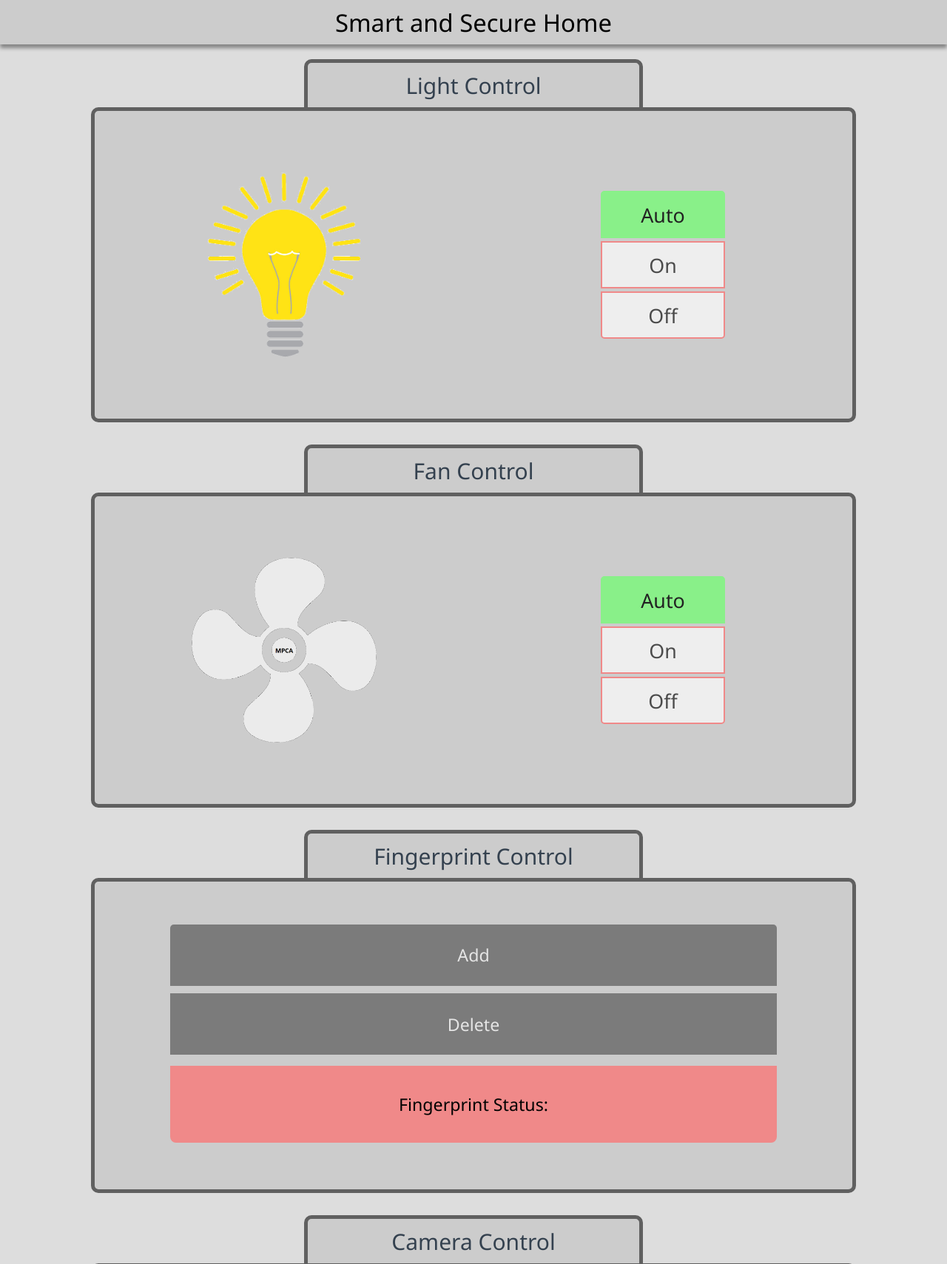
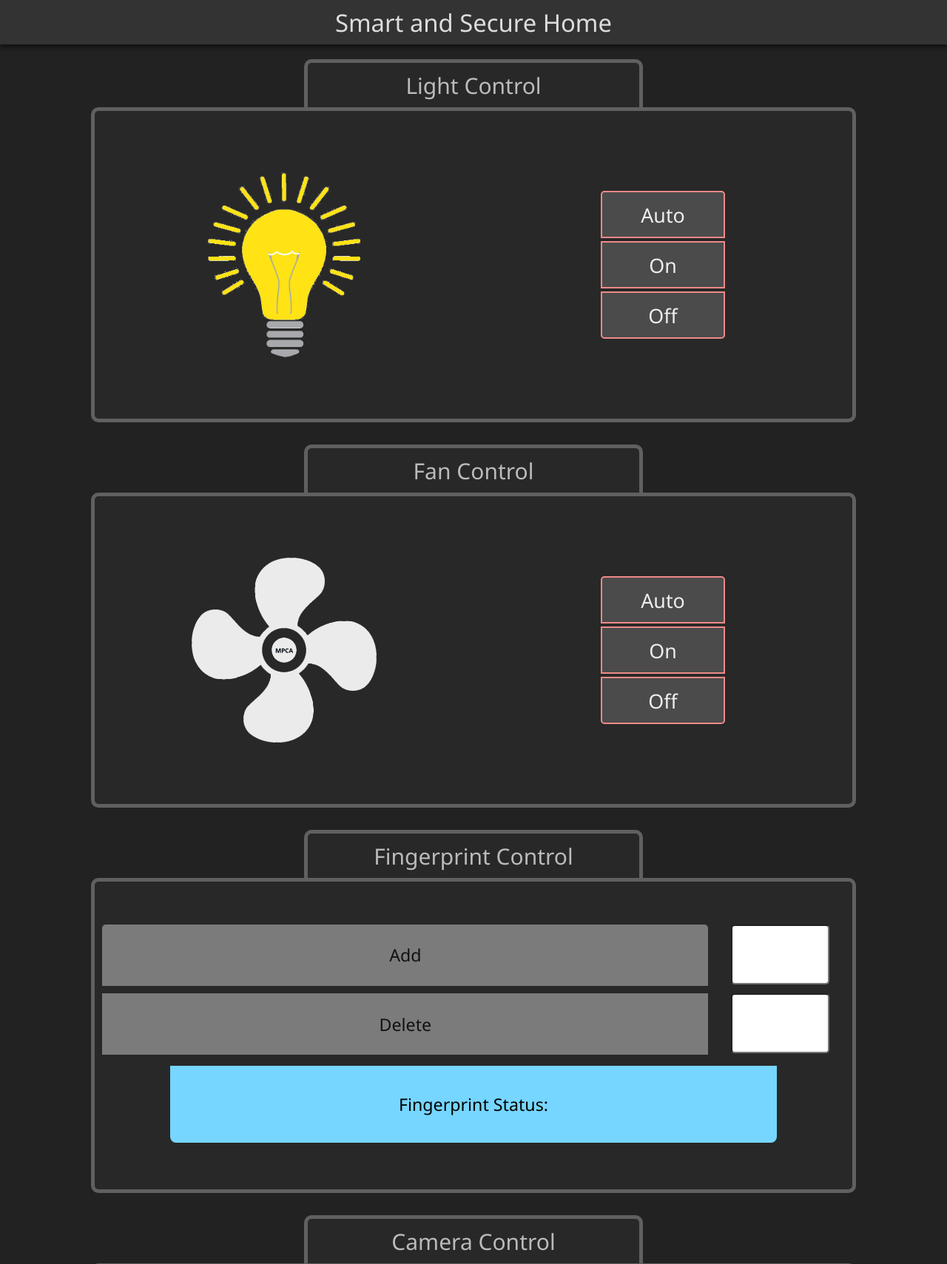
Before and after one commit to eswar-cv/python-flask-home-automation, a Flask app: page / in a window 1280 px wide. Shown: the top 1709 px of the page at 74% size. Run offline with Flask 2, Linux system fonts and the light colour scheme; parts of the project's set-up code (start-up, migrations or seed data) failed here and were passed over; some libraries are stand-ins or nearby versions.

Commit message:
added code for managing fingerprints

```diff
--- a/app.py
+++ b/app.py
@@ -33,7 +33,7 @@
         "status": "on", "mode": "auto"
     },
     "fingerprint": {
-        "status": "off", "mode": "None"
+        "last_event": None, "mode": "Checkikng for fingerprint"
     }
 }
 
@@ -89,13 +89,13 @@
     #         #SEND_DATA = False
     return Response(json.dumps(Data), mimetype='text/event-stream')
 
-@app.route("/setmode/<main>/<sub>")
-def showinfo(main, sub):
-    print(f"{main} --> {sub}")
-    ProcessMode(main, sub)
+@app.route("/setmode/<main>/<sub>/<number>")
+def showinfo(main, sub, number):
+    print(f"{main} --> {sub} --> {number}")
+    ProcessMode(main, sub, number)
     return {}
 
-def ProcessMode(main, sub):
+def ProcessMode(main, sub, number = -1):
     global Data
     if main in ["light", "fan"]:
         Data[main]["mode"] = sub
@@ -103,9 +103,14 @@
             Data[main]["status"] = sub
         if main == "light" and platform != "win32":
             SerialWrite(f"roomlight {sub}")
+    if main == ["fingerprint"]:
+        if number in range(0, 101):
+            Data["fingerprint"]["last"] = f"{sub} id {number}"
+            if platform != "win32":
+                SerialWrite(f"{main} {sub} a a {number}")
     SEND_DATA = True
 
-#!/usr/bin/env python3
+#!/usr/bin/env python3hrthrthhytktyjkyfxdghfhjrefreshfcuk
 if platform == "win32":
     serial = "serial"
 if platform != "win32":
@@ -129,4 +134,5 @@
             ser.write((input("--> ") + "\n").encode("utf-8"))
 
 if __name__ == "__main__":
-    app.run(port=80, host='0.0.0.0', threaded = True)
+    app.run(debug = True, port=80, host='0.0.0.0', threaded = True)
+# update now
--- a/static/styles/index.css
+++ b/static/styles/index.css
@@ -13,20 +13,20 @@
 	--option-bg: #4b4b4b;
 	font-family: 'Segoe UI', Tahoma, Verdana, sans-serif
 }
-html{
+/* html{
 	--background: #dddddd;
 	--header-background: #cccccc;
 	--header-height: 60px;
 	--header: #000000;
 	--component-border: #606060;
-	--component-background: #cccccc;
+	--component-background: #919191;
 	--TitleColor: #34414f;
 	--fingerprintmanage-bg: #7b7b7b;
 	--fingerprintmanage-fg: #e5e5e5;
 	--option-fg: #4b4b4b;
 	--option-bg: #eeeeee;
 	font-family: 'Segoe UI', Tahoma, Verdana, sans-serif
-}
+} */
 body{
 	margin: 0;
 	background-color: var(--background);
@@ -178,15 +178,49 @@
 	justify-content: center;
 	align-items: center;
 }
+#FingerprintControl{
+	width: 100%;
+	height: 20%;
+	margin: 5px;
+	display: flex;
+	flex-direction: row;
+
+}
+#FingerprintControl input{
+	/* width: 10%;
+	height: 96%; */
+	width: 0;
+	height: 90%;
+	flex-grow: 1;
+	margin: 0% 3%;
+	/* margin: 0% 3% 0% 3%; */
+	min-width: 30px;
+	border-radius: 5px;
+	font-size: calc(1vw + 1vh);
+	display: flex;
+	justify-content: center;
+	align-items: center;
+}
+input:focus, textarea:focus, select:focus{
+	outline: none;
+}
+input[type='number']::-webkit-inner-spin-button,
+input[type='number']::-webkit-outer-spin-button {
+    -webkit-appearance: none;
+    margin: 0;
+}
+input[type="number"] {
+	text-align: center;
+  }
 #FingerprintManage_option{
     width: 80%;
-	height: 20%;
+	height: 100%;
 	background-color: var(--fingerprintmanage-bg);
 	color: var(--fingerprintmanage-fg);
 	display: flex;
 	justify-content: center;
 	align-items: center;
-	margin: 5px;
+	margin-left: 1%;
 }
 #FingerprintStatus{
 	display: flex;
@@ -194,7 +228,7 @@
 	align-items: center;
 	width: 80%;
 	height: 25%;
-	background-color: #f08989;
+	background-color: #76d6ff;
 	color: #000000;
 	border-radius: 0px 0px 8px 8px;
 }
--- a/templates/index.html
+++ b/templates/index.html
@@ -58,8 +58,16 @@
     </div>
     <div id="Component" style = "height: calc(20vh + 20vw);">
         <div id = "FingerprintManage">
-            <div id = "FingerprintManage_option" class = "First" onclick = "sendinfo('fingerprint', 'add')">Add</div>
-            <div id = "FingerprintManage_option" onclick = "sendinfo('fingerprint', 'delete')">Delete</div>
+            <div id="FingerprintControl">
+                <div id = "FingerprintManage_option" class = "First" onclick = "sendinfo('fingerprint', 'add', document.querySelector('#FingerprintAddNumber').value)">Add</div>
+                <input id = "FingerprintAddNumber" type = "number" min = "0" max = "100"/>
+            </div>
+            <div id="FingerprintControl">
+                <div id = "FingerprintManage_option" onclick = "sendinfo('fingerprint', 'delete', document.querySelector('#FingerprintDeleteNumber').value)">Delete</div>
+                <input id = "FingerprintDeleteNumber" type = "number" min = "0" max = "100"/>
+            </div>
+
+
             <!-- <div id = "FingerprintManage_option" class = "Last" onclick = "sendinfo('fingerprint', 'list')">List</div> -->
             <div id = "FingerprintStatus" class = "TextCenter">Fingerprint Status: <span id = "fsshow"></span></div>
         </div>
@@ -83,11 +91,21 @@
 
 
     <script>
+        const sleep = (milliseconds) => {
+            return new Promise(resolve => setTimeout(resolve, milliseconds))
+        }
+        if (history.scrollRestoration) {
+            history.scrollRestoration = 'manual';
+        } else {
+            window.onbeforeunload = function () {
+                window.scrollTo(0, 0);
+            }
+        }
         function refresh_camera(){
             $("#livecamera").attr("src", "{{ url_for('video_feed') }}?" + new Date().getTime());
         }
-        function sendinfo(main, sub){
-            $.get("/setmode/" + main + "/" + sub, function(data, status){})
+        function sendinfo(main, sub, id){
+            $.get("/setmode/" + main + "/" + sub + "/" + id, function(data, status){})
             UpdatePage();
         }
 
@@ -145,7 +163,8 @@
             else fanimage.classList.remove("rotate");
             // $("#livecamera").attr("src", "{{ url_for('video_feed') }}?" + new Date().getTime());
         }
-        setInterval(UpdatePage, 200);
+        setInterval(UpdatePage, 3000);F
+        setInterval(refresh_camera, 5000);
 
 
 
```
Also changed, not shown: pic.jpg.
